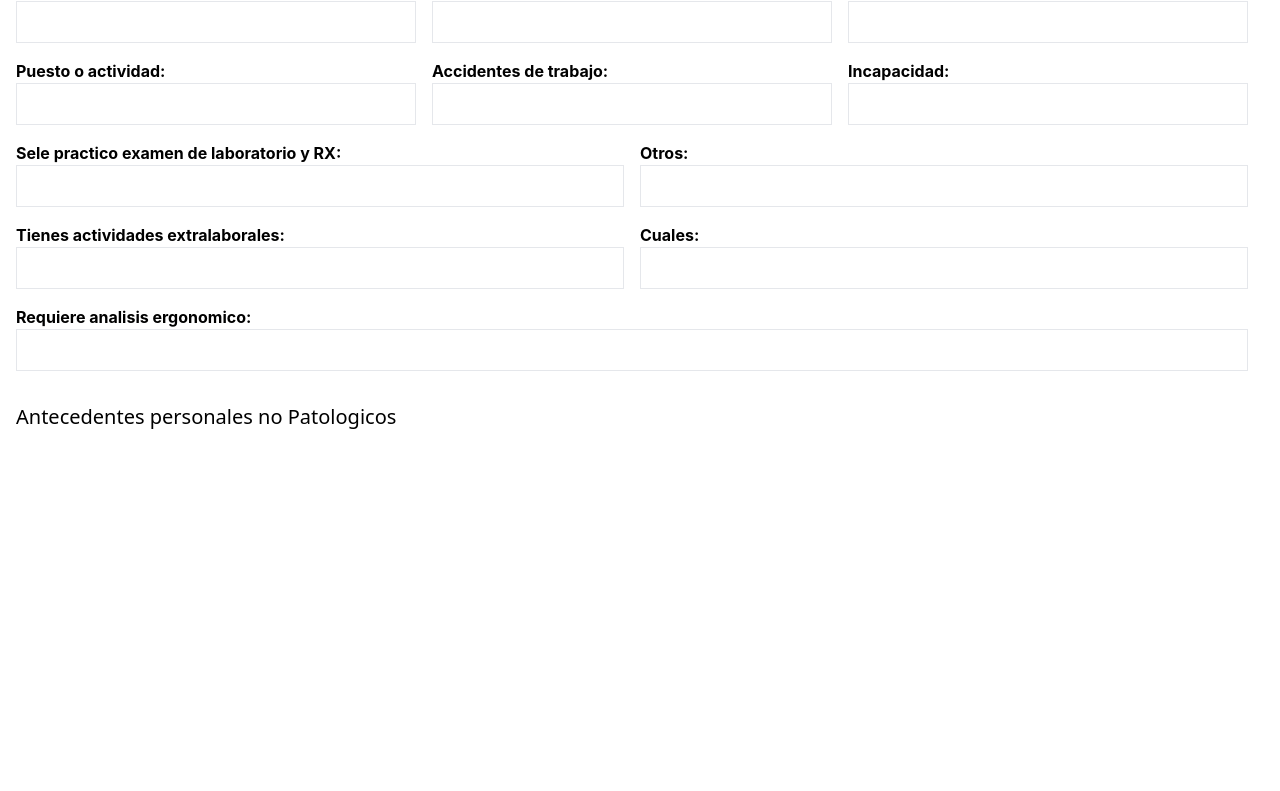
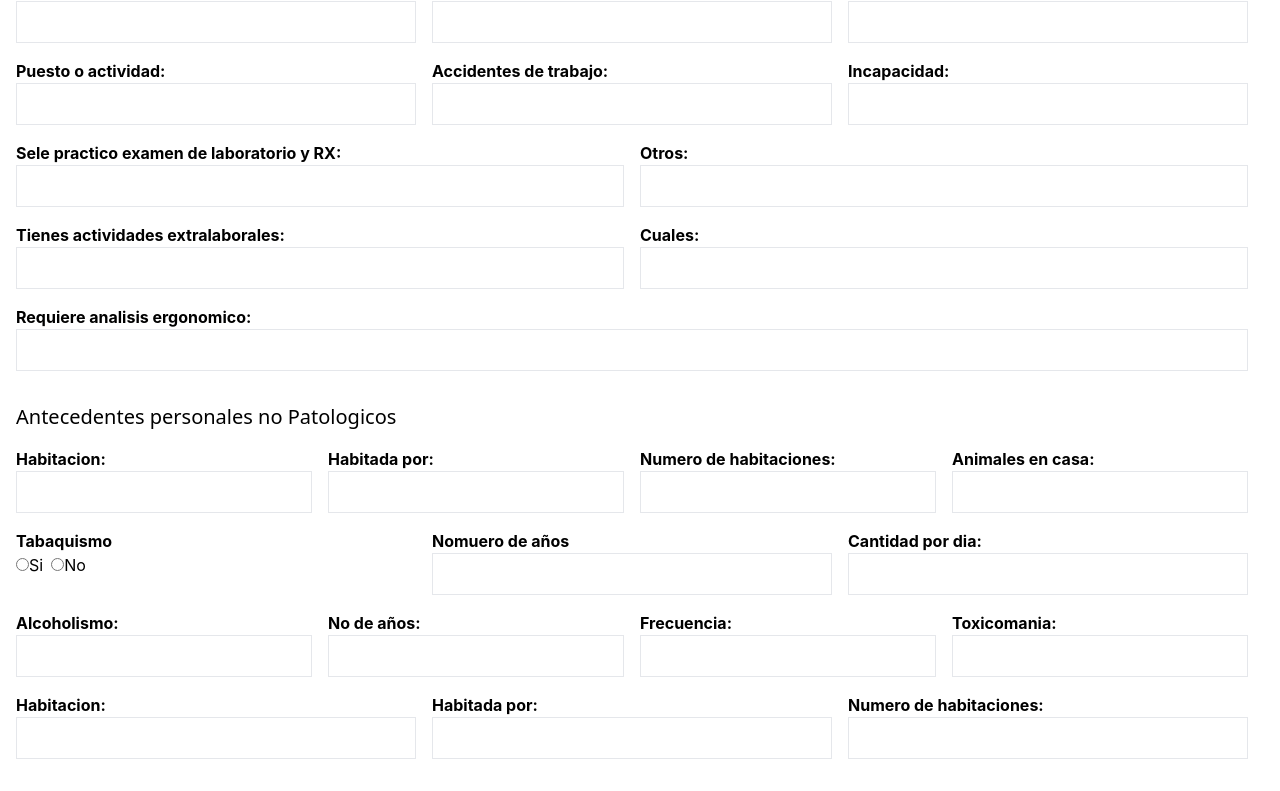
Before and after one commit to Varg-Vikernes/medical-control, a React (Create React App) app: page /Hcx1 in a window 1280 px wide. Shown: the part 1213-2004 px from the top of the page. Before the commit the page ends 1676 px from the top, so only its background shows below. Built offline with nearby package versions, Linux system fonts and the light colour scheme.

Commit message:
avance del formulario

```diff
--- a/src/components/Hcx1/PersonalPatologico/antecedentePersonal.jsx
+++ b/src/components/Hcx1/PersonalPatologico/antecedentePersonal.jsx
@@ -1,10 +1,183 @@
-import React from "react";
+import React, { useState } from "react";
 
 const PersonalPatologico = () => {
+    const [habitacion, setHabitacion] = useState('');
+    const [habitadaPor, setHabitadaPor] = useState('');
+    const [noHabitacion, setNoHabitacion] = useState('');
+    const [animalesEnCasa, setAnimalesEnCasa] = useState('');
+    const [tabaquismo, setTabaquismo] = useState('');
+    const { noAños, setNoAños } = useState('');
+    const [cantidadPorDia, setCantidadPorDia] = useState('');
+    const [alcoholismo, setAlcoholismo] = useState('');
+    const [noAñosAlcohol, setNoAñosAlcohol] = useState('');
+    const [frecuencia, setFrecuencia] = useState('');
+    const [toxicomania, setToxicomania] = useState('');
     return (
         <form action="" className="w-full p-4">
             <h1 className="text-xl  font-sans mb-4">Antecedentes personales no Patologicos</h1>
+            <div className="flex justify-betwen mb-4">
+                <div className="flex-1 mr-4">
+                    <label htmlFor="habitacion" className="block font-bold">
+                        Habitacion:
+                    </label>
+                    <input type="text" name="habitacion" id="habitacion"
+                        className="w-full border p-2"
+                        value={habitacion}
+                        onChange={(e) => setHabitacion(e.target.value)}
+                    />
+                </div>
 
+                <div className="flex-1 mr-4">
+                    <label htmlFor="habitadaPor" className="block font-bold">
+                        Habitada por:
+                    </label>
+                    <input type="text" name="habitadaPor" id="habitadaPor"
+                        className="w-full border p-2"
+                        value={habitadaPor}
+                        onChange={(e) => setHabitadaPor(e.target.value)}
+                    />
+                </div>
+                <div className="flex-1 mr-4">
+                    <label htmlFor="noHabitaciones" className="block font-bold">
+                        Numero de habitaciones:
+                    </label>
+                    <input type="text" name="noHabitaciones" id="noHabitaciones"
+                        className="w-full border p-2"
+                        value={noHabitacion}
+                        onChange={(e) => setNoHabitacion(e.target.value)}
+                    />
+                </div>
+                <div className="flex-1 mr-4">
+                    <label htmlFor="animalesEnCasa" className="block font-bold">
+                        Animales en casa:
+                    </label>
+                    <input type="text" name="animalesEnCasa" id="animalesEnCasa"
+                        className="w-full border p-2"
+                        value={animalesEnCasa}
+                        onChange={(e) => setAnimalesEnCasa(e.target.value)}
+                    />
+                </div>
+            </div>
+
+            <div className="flex justify-betwen mb-4">
+                <div className="flex-1 mr-4">
+                    <label htmlFor="tabaquismo" className="block font-bold">Tabaquismo</label>
+                    <div>
+                        <label htmlFor="tabaquismo" className="mr-2">
+                            <input type="radio" name="tabaquismoSi" id="tabaquismoSi"
+                                value="Si" checked={tabaquismo == 'Si'}
+                                onChange={(e) => setTabaquismo(e.target.value)}
+                            />
+                            Si
+                        </label>
+                        <label htmlFor="tabaquismo" className="mr-2">
+                            <input type="radio" name="tabaquismoNo" id="tabaquismoNo"
+                                value="No" checked={tabaquismo == 'No'}
+                                onChange={(e) => setTabaquismo(e.target.value)}
+                            />
+                            No
+                        </label>
+                    </div>
+                </div>
+                <div className="flex-1 mr-4">
+                    <label htmlFor="noAños" className="block font-bold">
+                        Nomuero de años
+                    </label>
+                    <input type="text" name="noAños" id="noAños"
+                        className="w-full border p-2"
+                        value={noAños}
+                        onChange={(e) => setNoAños(e.target.value)}
+                    />
+                </div>
+                <div className="flex-1 mr-4">
+                    <label htmlFor="cantidadPorDia" className="block font-bold">
+                        Cantidad por dia:
+                    </label>
+                    <input type="text" name="cantidadPorDia" id="cantidadPorDia"
+                        className="w-full border p-2"
+                        value={cantidadPorDia}
+                        onChange={(e) => setCantidadPorDia(e.target.value)}
+                    />
+                </div>
+            </div>
+
+            <div className="flex justify-betwen mb-4">
+                <div className="flex-1 mr-4">
+                    <label htmlFor="alcoholismo" className="block font-bold">
+                        Alcoholismo:
+                    </label>
+                    <input type="text" name="alcoholismo" id="alcoholismo"
+                        className="w-full border p-2"
+                        value={alcoholismo}
+                        onChange={(e) => setAlcoholismo(e.target.value)}
+                    />
+                </div>
+
+                <div className="flex-1 mr-4">
+                    <label htmlFor="noAñosAlcohol" className="block font-bold">
+                        No de años:
+                    </label>
+                    <input type="text" name="noAñosAlcohol" id="noAñosAlcohol"
+                        className="w-full border p-2"
+                        value={noAñosAlcohol}
+                        onChange={(e) => setNoAñosAlcohol(e.target.value)}
+                    />
+                </div>
+                <div className="flex-1 mr-4">
+                    <label htmlFor="noHabitaciones" className="block font-bold">
+                        Frecuencia:
+                    </label>
+                    <input type="text" name="Frecuencia" id="Frecuencia"
+                        className="w-full border p-2"
+                        value={frecuencia}
+                        onChange={(e) => setFrecuencia(e.target.value)}
+                    />
+                </div>
+                <div className="flex-1 mr-4">
+                    <label htmlFor="Toxicomania" className="block font-bold">
+                        Toxicomania:
+                    </label>
+                    <input type="text" name="Toxicomania" id="Toxicomania"
+                        className="w-full border p-2"
+                        value={toxicomania}
+                        onChange={(e) => setToxicomania(e.target.value)}
+                    />
+                </div>
+            </div>
+
+            <div className="flex justify-betwen mb-4">
+                <div className="flex-1 mr-4">
+                    <label htmlFor="habitacion" className="block font-bold">
+                        Habitacion:
+                    </label>
+                    <input type="text" name="habitacion" id="habitacion"
+                        className="w-full border p-2"
+                        value={habitacion}
+                        onChange={(e) => setHabitacion(e.target.value)}
+                    />
+                </div>
+
+                <div className="flex-1 mr-4">
+                    <label htmlFor="habitadaPor" className="block font-bold">
+                        Habitada por:
+                    </label>
+                    <input type="text" name="habitadaPor" id="habitadaPor"
+                        className="w-full border p-2"
+                        value={habitadaPor}
+                        onChange={(e) => setHabitadaPor(e.target.value)}
+                    />
+                </div>
+                <div className="flex-1 mr-4">
+                    <label htmlFor="noHabitaciones" className="block font-bold">
+                        Numero de habitaciones:
+                    </label>
+                    <input type="text" name="noHabitaciones" id="noHabitaciones"
+                        className="w-full border p-2"
+                        value={noHabitacion}
+                        onChange={(e) => setNoHabitacion(e.target.value)}
+                    />
+                </div>
+            </div>
         </form>
     )
 }
```
